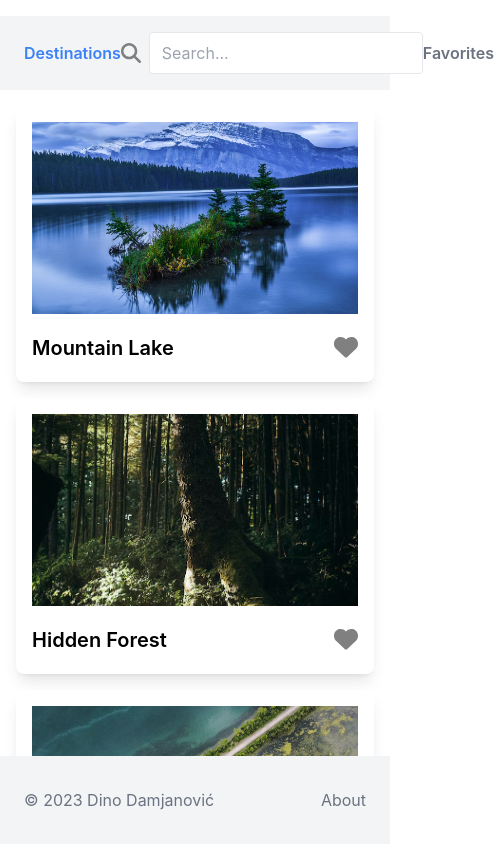
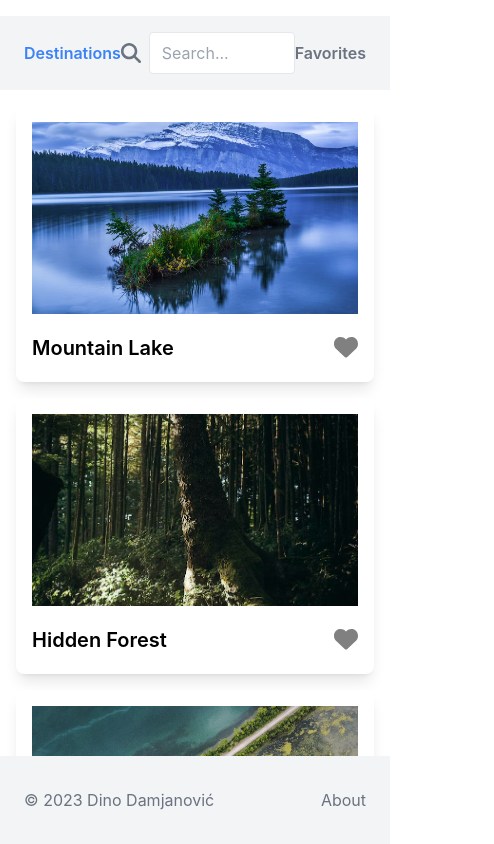
Before and after one commit to DinoDamjanovic/zavrsni_rad_app_angular, an Angular app: page /home in a window 390 px wide. Shown: the whole page, 494 px wide, since content can reach past the window. Built offline with nearby package versions, Linux system fonts and the light colour scheme.

Commit message:
adjust responsiveness for mobile screen

```diff
--- a/src/app/components/search/search.component.html
+++ b/src/app/components/search/search.component.html
@@ -1,7 +1,8 @@
 <div class="flex items-center">
-  <fa-icon [icon]="searchIcon" class="mr-2" [style]="{ 'color': 'gray', 'font-size': '20px' }" />
+  <fa-icon [icon]="searchIcon" class="mr-2 text-gray-500" [style]="{ 'font-size': '20px' }"></fa-icon>
   <input
-    class="text-gray-500 border rounded px-3 py-2 transition ease-in-out duration-150 focus:outline-none focus:border-blue-500"
+    class="text-gray-500 border rounded transition ease-in-out duration-150 focus:outline-none focus:border-blue-500
+             px-3 py-2 w-full max-w-xs sm:max-w-sm md:max-w-md lg:max-w-lg"
     [(ngModel)]="searchTerm"
     (ngModelChange)="onSearchTermChange()"
     placeholder="{{searchPlaceholder}}"
```
Also changed, not shown: 5 other files (tests, documents, lock files or other folders).
